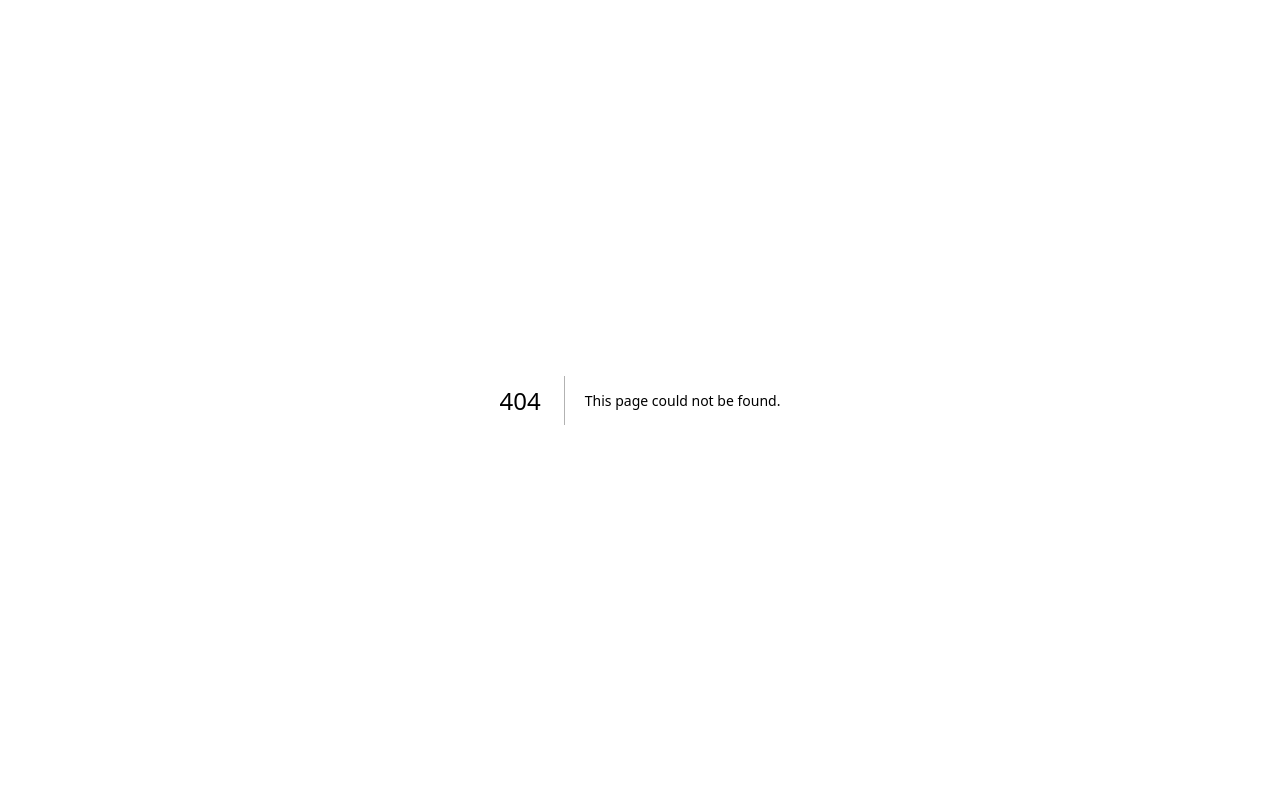
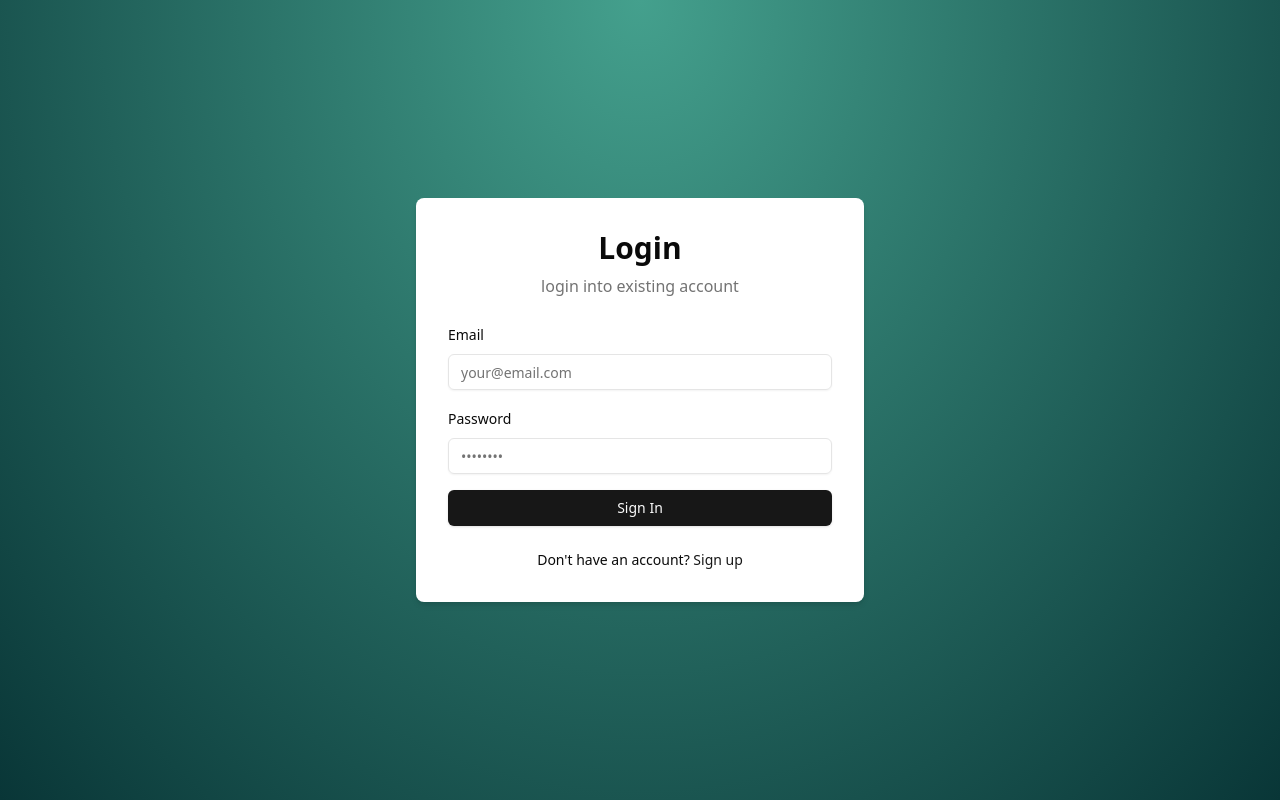
Before and after one commit to Yash-Hirani/ThinkLearn, a Next.js app: page /login in a window 1280 px wide. Before the commit this address had no page. Built offline with nearby package versions, Linux system fonts and the light colour scheme.

Commit message:
login and register page

```diff
--- a/app/courses/page.tsx
+++ b/app/courses/page.tsx
@@ -138,94 +138,4 @@ const courses = [
     rating: 4.9,
     category: "Data Science",
   },
-  {
-    id: 6,
-    title: "Mobile App Development with Flutter",
-    description:
-      "Create cross-platform mobile applications with Flutter and Dart.",
-    image: "/placeholder.svg?height=200&width=300",
-    instructor: "James Wilson",
-    duration: "8 weeks",
-    level: "Intermediate",
-    price: "$74.99",
-    rating: 4.5,
-    category: "Mobile Development",
-  },
-  {
-    id: 7,
-    title: "DevOps and CI/CD Pipelines",
-    description:
-      "Master DevOps practices and build continuous integration/deployment pipelines.",
-    image: "/placeholder.svg?height=200&width=300",
-    instructor: "Robert Garcia",
-    duration: "6 weeks",
-    level: "Advanced",
-    price: "$99.99",
-    rating: 4.8,
-    category: "DevOps",
-  },
-  {
-    id: 8,
-    title: "Blockchain Fundamentals",
-    description:
-      "Understand blockchain technology and build your first decentralized application.",
-    image: "/placeholder.svg?height=200&width=300",
-    instructor: "Sophia Lee",
-    duration: "7 weeks",
-    level: "Intermediate",
-    price: "$84.99",
-    rating: 4.7,
-    category: "Blockchain",
-  },
-  {
-    id: 9,
-    title: "Machine Learning Basics",
-    description:
-      "Introduction to machine learning algorithms and practical applications.",
-    image: "/placeholder.svg?height=200&width=300",
-    instructor: "Alex Thompson",
-    duration: "9 weeks",
-    level: "Intermediate",
-    price: "$94.99",
-    rating: 4.9,
-    category: "Data Science",
-  },
-  {
-    id: 10,
-    title: "Cloud Computing with AWS",
-    description:
-      "Learn to deploy and manage applications on Amazon Web Services.",
-    image: "/placeholder.svg?height=200&width=300",
-    instructor: "Olivia Martinez",
-    duration: "8 weeks",
-    level: "Intermediate",
-    price: "$79.99",
-    rating: 4.6,
-    category: "Cloud Computing",
-  },
-  {
-    id: 11,
-    title: "Cybersecurity Essentials",
-    description:
-      "Understand security threats and learn techniques to protect systems and data.",
-    image: "/placeholder.svg?height=200&width=300",
-    instructor: "Daniel Brown",
-    duration: "7 weeks",
-    level: "Beginner",
-    price: "$69.99",
-    rating: 4.8,
-    category: "Security",
-  },
-  {
-    id: 12,
-    title: "Game Development with Unity",
-    description: "Create interactive games using the Unity game engine and C#.",
-    image: "/placeholder.svg?height=200&width=300",
-    instructor: "Natalie Clark",
-    duration: "10 weeks",
-    level: "Intermediate",
-    price: "$89.99",
-    rating: 4.7,
-    category: "Game Development",
-  },
 ];
--- /dev/null
+++ b/app/login/page.tsx
@@ -0,0 +1,55 @@
+import { Button } from "@/components/ui/button";
+import { Input } from "@/components/ui/input";
+import { Label } from "@/components/ui/label";
+import Link from "next/link";
+
+export default function LoginPage() {
+  return (
+    <div className="flex min-h-screen items-center justify-center bg-[radial-gradient(ellipse_at_top,_#44A08D,_#093637)] p-4">
+      <div className="w-full max-w-md space-y-6 rounded-lg bg-white p-8 shadow-md">
+        <div className="text-center">
+          <h1 className="text-3xl font-bold">Login</h1>
+          <p className="text-muted-foreground mt-2">
+            login into existing account
+          </p>
+        </div>
+
+        <form className="space-y-4">
+          <div className="space-y-2">
+            <Label htmlFor="email">Email</Label>
+            <Input
+              id="email"
+              type="email"
+              placeholder="your@email.com"
+              required
+            />
+          </div>
+
+          <div className="space-y-2">
+            <Label htmlFor="password">Password</Label>
+            <Input
+              id="password"
+              type="password"
+              placeholder="••••••••"
+              required
+            />
+          </div>
+
+          <Button className="w-full" type="submit">
+            Sign In
+          </Button>
+        </form>
+
+        <div className="text-center text-sm">
+          Don't have an account?{" "}
+          <Link
+            href="/register"
+            className="font-medium text-primary hover:underline"
+          >
+            Sign up
+          </Link>
+        </div>
+      </div>
+    </div>
+  );
+}
--- /dev/null
+++ b/app/register/page.tsx
@@ -0,0 +1,60 @@
+import { Button } from "@/components/ui/button";
+import { Input } from "@/components/ui/input";
+import { Label } from "@/components/ui/label";
+import Link from "next/link";
+
+export default function RegisterPage() {
+  return (
+    <div className="flex min-h-screen items-center justify-center bg-[radial-gradient(ellipse_at_top,_#44A08D,_#093637)] p-4">
+      <div className="w-full max-w-md space-y-6 rounded-lg bg-white p-8 shadow-md">
+        <div className="text-center">
+          <h1 className="text-3xl font-bold">Create an account</h1>
+          <p className="text-muted-foreground mt-2">
+            first step towards your success
+          </p>
+        </div>
+
+        <form className="space-y-4">
+          <div className="space-y-2">
+            <Label htmlFor="name">Full Name</Label>
+            <Input id="name" type="text" placeholder="John Doe" required />
+          </div>
+
+          <div className="space-y-2">
+            <Label htmlFor="email">Email</Label>
+            <Input
+              id="email"
+              type="email"
+              placeholder="your@email.com"
+              required
+            />
+          </div>
+
+          <div className="space-y-2">
+            <Label htmlFor="password">Password</Label>
+            <Input
+              id="password"
+              type="password"
+              placeholder="••••••••"
+              required
+            />
+          </div>
+
+          <Button className="w-full" type="submit">
+            Create Account
+          </Button>
+        </form>
+
+        <div className="text-center text-sm">
+          Already have an account?{" "}
+          <Link
+            href="/login"
+            className="font-medium text-primary hover:underline"
+          >
+            Sign in
+          </Link>
+        </div>
+      </div>
+    </div>
+  );
+}
--- a/components/navbar.tsx
+++ b/components/navbar.tsx
@@ -80,7 +80,7 @@ export default function Navbar() {
             </span>
           </Link>
           <Link
-            href="/courses"
+            href="/register"
             className="relative flex w-40 bg-purple-700 items-center justify-center h-12  overflow-hidden rounded-3xl shadow-md transition-all hover:scale-300 group"
           >
             <span className="absolute h-full w-full -translate-x-full  translate-y-full rotate-45 transition-all duration-700 bg-gradient-to-r from-[#DD88CF] to-[#F8E7F6] group-hover:translate-x-[25%] group-hover:translate-y-[-15%]"></span>
--- /dev/null
+++ b/components/ui/label.tsx
@@ -0,0 +1,26 @@
+"use client"
+
+import * as React from "react"
+import * as LabelPrimitive from "@radix-ui/react-label"
+import { cva, type VariantProps } from "class-variance-authority"
+
+import { cn } from "@/lib/utils"
+
+const labelVariants = cva(
+  "text-sm font-medium leading-none peer-disabled:cursor-not-allowed peer-disabled:opacity-70"
+)
+
+const Label = React.forwardRef<
+  React.ElementRef<typeof LabelPrimitive.Root>,
+  React.ComponentPropsWithoutRef<typeof LabelPrimitive.Root> &
+    VariantProps<typeof labelVariants>
+>(({ className, ...props }, ref) => (
+  <LabelPrimitive.Root
+    ref={ref}
+    className={cn(labelVariants(), className)}
+    {...props}
+  />
+))
+Label.displayName = LabelPrimitive.Root.displayName
+
+export { Label }
--- a/package.json
+++ b/package.json
@@ -12,6 +12,7 @@
     "@radix-ui/react-accordion": "^1.2.3",
     "@radix-ui/react-avatar": "^1.1.3",
     "@radix-ui/react-checkbox": "^1.1.4",
+    "@radix-ui/react-label": "^2.1.2",
     "@radix-ui/react-slider": "^1.2.3",
     "@radix-ui/react-slot": "^1.1.2",
     "@splidejs/splide": "^4.1.4",
```
Also changed, not shown: 1 other file (tests, documents, lock files or other folders).
